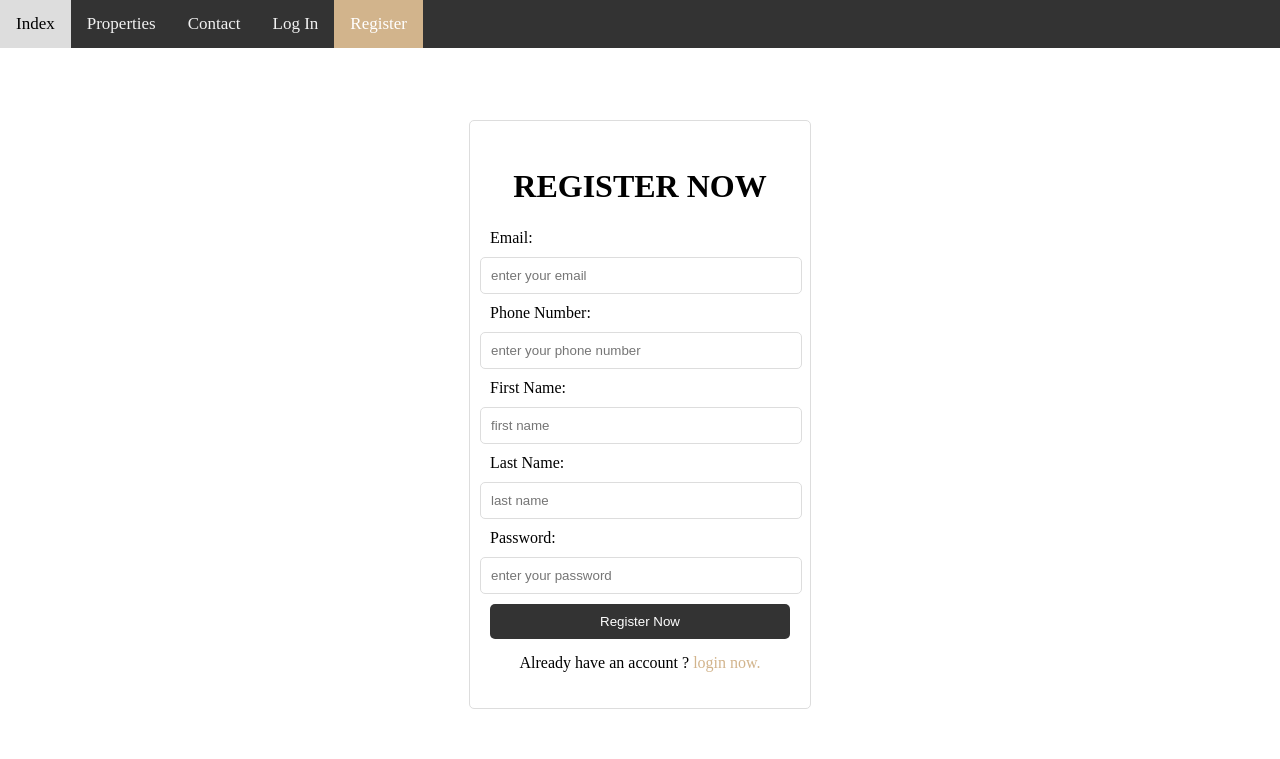
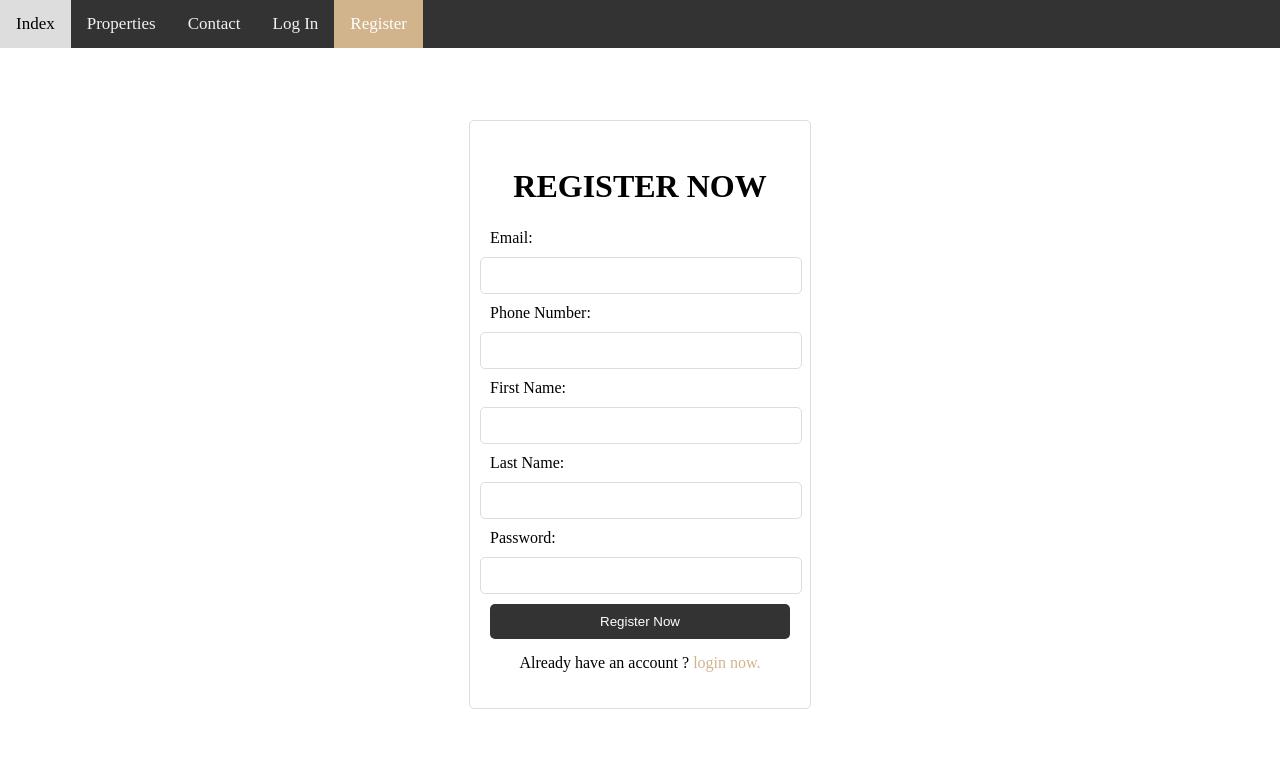
Before and after one commit to albe-martin/Cozy-rentals, a PHP site: page /register.php in a window 1280 px wide. Shown: the top 759 px of the page. Run offline with PHP 8.4, Linux system fonts and the light colour scheme.

Commit message:
placeholder removed, much cleaner

```diff
--- a/register.php
+++ b/register.php
@@ -122,15 +122,15 @@
                 <p class="success"><?php echo $_GET['success']; ?></p>
             <?php } ?>
             <label for="email">Email:</label>
-            <input type="email" name="email" placeholder="enter your email" required>
+            <input type="email" name="email" required>
             <label for="phone">Phone Number:</label>
-            <input type="phone" name="phone" placeholder="enter your phone number" required>
+            <input type="phone" name="phone" required>
             <label for="fname">First Name:</label>
-            <input type="fname" name="fname" placeholder="first name" required>
+            <input type="fname" name="fname" required>
             <label for="lname">Last Name:</label>
-            <input type="lname" name="lanme" placeholder="last name" required>
+            <input type="lname" name="lanme" required>
             <label for="password">Password:</label>
-            <input type="password" name="password" placeholder="enter your password" required>
+            <input type="password" name="password" required>
             <input type="submit" name="submit-btn" value="Register Now" class="btn">
             <p class="login">Already have an account ? <a href="login.php" color=tan>login now.</a></p>
         </form>
```
